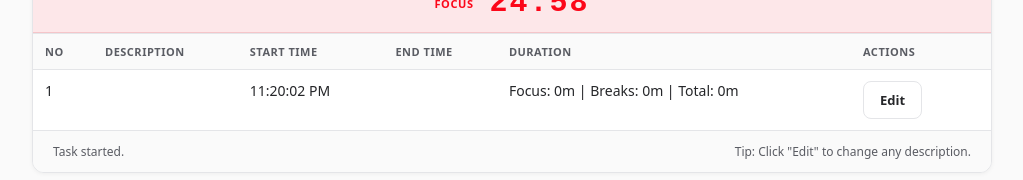
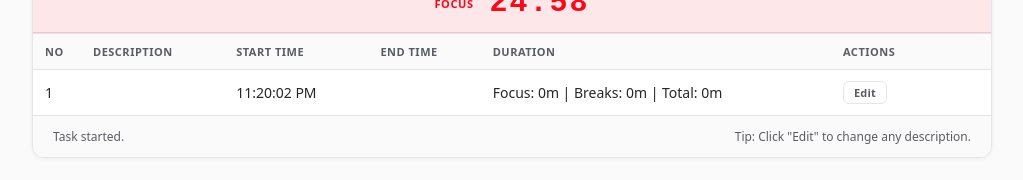
Before and after one commit to Thusithanjana/PomoLog, a React (Vite) app: page / in a window 1280 px wide. Both pictures are taken after a click on the button "Start Task". Shown: the part 462-642 px from the top of the page, without its empty margins (128-1151 px from the left). Built offline with nearby package versions, Linux system fonts and the light colour scheme; no server answers.

Commit message:
Implemented delete task, resume task, and time continuation. UI improvement

```diff
--- a/src/App.css
+++ b/src/App.css
@@ -141,6 +141,7 @@ button.ghost:hover:not(:disabled) {
   border-color: var(--ink-soft);
 }
 
+
 button:disabled {
   opacity: 0.4;
   cursor: not-allowed;
@@ -182,6 +183,54 @@ button.danger:hover:not(:disabled) {
   background: #a5030f;
 }
 
+/* ── Table action buttons ─────────────────────────────────── */
+.table-actions {
+  display: flex;
+  align-items: center;
+  gap: 4px;
+  flex-wrap: wrap;
+}
+
+button.table-action {
+  padding: 3px 10px;
+  font-size: 11px;
+  font-weight: 600;
+  letter-spacing: 0.2px;
+  border-radius: 6px;
+  background: transparent;
+  border: 1px solid var(--border);
+  color: var(--ink-soft);
+  transition: background 0.15s ease, border-color 0.15s ease, color 0.15s ease;
+}
+
+button.table-action:hover:not(:disabled) {
+  background: var(--muted);
+  border-color: var(--charcoal);
+  color: var(--ink);
+}
+
+button.table-action.resume {
+  color: var(--leaf);
+  border-color: rgba(35, 142, 47, 0.35);
+}
+
+button.table-action.resume:hover:not(:disabled) {
+  background: #eef7ef;
+  border-color: var(--leaf);
+  color: var(--leaf-hover);
+}
+
+button.table-action.delete {
+  color: var(--brand);
+  border-color: rgba(252, 7, 25, 0.3);
+}
+
+button.table-action.delete:hover:not(:disabled) {
+  background: var(--brand-tint);
+  border-color: var(--brand);
+  color: var(--brand-hover);
+}
+
 /* ── Table ────────────────────────────────────────────────── */
 .table-wrap {
   overflow-x: auto;
@@ -215,9 +264,13 @@ thead th {
 tbody td {
   padding: 11px 12px;
   border-bottom: 1px solid var(--border);
-  vertical-align: top;
+  vertical-align: middle;
   font-size: 14px;
   color: var(--ink);
+}
+
+tbody td.actions-cell {
+  white-space: nowrap;
 }
 
 tbody tr:last-child td {
--- a/src/App.jsx
+++ b/src/App.jsx
@@ -16,6 +16,7 @@ import { useNowTicker } from './hooks/useNowTicker'
 import { usePomodoroTimer } from './hooks/usePomodoroTimer'
 import { useTaskTimer } from './hooks/useTaskTimer'
 import { clearLocal, hasLocalDataToday, migrateLocalToRemote } from './lib/storage'
+import { BREAK_STATE_KEY } from './constants/storage'
 import { writeTimeEntry } from './lib/groups'
 import { downloadCsv } from './utils/csv'
 import { notifyTimerComplete } from './utils/notification'
@@ -36,6 +37,7 @@ function App() {
     isTaskRunning,
     isCallRunning,
     isAnyRunning,
+    remoteReady,
     reload,
     setDescription,
     startTask,
@@ -44,6 +46,7 @@ function App() {
     startCall,
     stopCall,
     updateTaskDescription,
+    deleteTask,
     setStatus,
     setUsePomodo,
     setPomodoroFocusMinutes,
@@ -103,7 +106,9 @@ function App() {
   const [breakModalMode, setBreakModalMode] = useState('auto')
   const [showBreakFinishedModal, setShowBreakFinishedModal] = useState(false)
   const [showConcurrentWarning, setShowConcurrentWarning] = useState(false)
-  const [breakTaskId, setBreakTaskId] = useState(null)
+  const [breakTaskId, setBreakTaskId] = useState(
+    () => localStorage.getItem(BREAK_STATE_KEY) ?? null,
+  )
 
   const nowMs = useNowTicker(isAnyRunning)
 
@@ -171,6 +176,87 @@ function App() {
     }, [isTaskRunning, runningTask, breakTaskId, breakTask, setStatus]),
     activeFocusMinutes,
   )
+
+  // Persist breakTaskId to localStorage so it survives tab/browser close.
+  useEffect(() => {
+    if (breakTaskId) {
+      localStorage.setItem(BREAK_STATE_KEY, breakTaskId)
+    } else {
+      localStorage.removeItem(BREAK_STATE_KEY)
+    }
+  }, [breakTaskId])
+
+  // Sync focus timer to wall-clock elapsed time whenever the running task changes.
+  // This corrects the countdown after a page reload — without this the timer would
+  // restart from the full focus duration regardless of how much time had already passed.
+  const syncedRunningIdRef = useRef(null)
+  useEffect(() => {
+    if (!remoteReady) return
+    if (runningId === syncedRunningIdRef.current) return
+    syncedRunningIdRef.current = runningId
+
+    if (!runningId || !runningTask?.usePomodo) return
+
+    const currentSession = runningTask.pomodoroSessions?.findLast?.((s) => !s.endISO)
+      ?? [...(runningTask.pomodoroSessions ?? [])].reverse().find((s) => !s.endISO)
+    if (!currentSession) return
+
+    const sessionBreakMs = currentSession.breaks?.reduce((sum, b) => sum + (b.duration ?? 0), 0) ?? 0
+    const elapsed = Date.now() - new Date(currentSession.startISO).getTime() - sessionBreakMs
+    const remaining = (runningTask.pomodoroFocusMinutes * 60 * 1000) - elapsed
+
+    if (remaining <= 0) {
+      pomodoroTimer.syncTimer(0)
+      notifyTimerComplete(runningTask.description)
+      setTimeout(() => {
+        setBreakModalMode('auto')
+        setShowBreakModal(true)
+      }, 0)
+    } else {
+      pomodoroTimer.syncTimer(remaining)
+    }
+  }, [remoteReady, runningId, runningTask, pomodoroTimer])
+
+  // Restore break timer after a page reload when breakTaskId was persisted.
+  const breakRestoredRef = useRef(false)
+  useEffect(() => {
+    if (breakRestoredRef.current) return
+    if (!remoteReady) return
+
+    breakRestoredRef.current = true
+
+    if (!breakTaskId) return
+
+    const bTask = tasks.find((t) => t.id === breakTaskId)
+    if (!bTask) {
+      setTimeout(() => setBreakTaskId(null), 0)
+      return
+    }
+
+    const lastSession = bTask.pomodoroSessions?.at(-1)
+      ?? [...(bTask.pomodoroSessions ?? [])].at(-1)
+    const lastBreak = lastSession?.breaks?.at(-1)
+      ?? [...(lastSession?.breaks ?? [])].at(-1)
+
+    if (!lastBreak) {
+      setTimeout(() => setBreakTaskId(null), 0)
+      return
+    }
+
+    const elapsed = Date.now() - new Date(lastBreak.startISO).getTime()
+    const remaining = (lastBreak.duration ?? 0) - elapsed
+
+    if (remaining <= 0) {
+      setTimeout(() => {
+        setBreakTaskId(null)
+        setShowBreakFinishedModal(true)
+        setStatus('Break finished while you were away. Resume your task when ready.')
+      }, 0)
+    } else {
+      pomodoroTimer.selectBreak(lastBreak.type, remaining)
+      setTimeout(() => setStatus('Break timer restored.'), 0)
+    }
+  }, [remoteReady, breakTaskId, tasks, pomodoroTimer, setStatus])
 
   const handleTakeBreak = useCallback(() => {
     if (!isTaskRunning || !runningTask?.usePomodo) return
@@ -424,6 +510,9 @@ function App() {
           runningCallId={runningCallId}
           nowMs={nowMs}
           onEdit={handleEditOpen}
+          onDelete={deleteTask}
+          onResume={resumeTask}
+          isAnyRunning={isAnyRunning}
           breakTaskId={breakTaskId}
           isBreakTime={pomodoroTimer.isBreakTime}
           breakTimeRemaining={pomodoroTimer.timeRemaining}
--- a/src/components/TaskTable.jsx
+++ b/src/components/TaskTable.jsx
@@ -9,6 +9,9 @@ export function TaskTable({
   runningCallId,
   nowMs,
   onEdit,
+  onDelete,
+  onResume,
+  isAnyRunning,
   breakTaskId,
   isBreakTime,
   breakTimeRemaining,
@@ -18,12 +21,12 @@ export function TaskTable({
       <table aria-label="Task log table">
         <thead>
           <tr>
-            <th style={{ width: 60 }}>No</th>
+            <th style={{ width: 48 }}>No</th>
             <th>Description</th>
             <th className="nowrap">Start Time</th>
             <th className="nowrap">End Time</th>
             <th className="nowrap">Duration</th>
-            <th style={{ width: 140 }}>Actions</th>
+            <th style={{ width: 160 }}>Actions</th>
           </tr>
         </thead>
 
@@ -45,6 +48,11 @@ export function TaskTable({
               ? `Focus: ${pomodoroStats.focus}m | Breaks: ${pomodoroStats.breaks}m | Total: ${pomodoroStats.total}m`
               : duration
 
+            const isRunning = task.id === runningId || task.id === runningCallId
+          const isCall = task.description === 'Call -'
+          const isStopped = Boolean(task.endISO) && !isRunning
+          const canResume = isStopped && !isCall && !isAnyRunning
+
           return (
               <tr key={task.id} className={isOnBreak ? 'break-row' : ''}>
                 <td>{no}</td>
@@ -59,14 +67,34 @@ export function TaskTable({
                     ? `Break: ${msToMMSS(breakTimeRemaining)} left`
                     : displayDuration}
                 </td>
-                <td>
+                <td className="actions-cell">
+                  <div className="table-actions">
                     <button
                       type="button"
-                    className="ghost"
+                      className="table-action"
                       onClick={() => onEdit(task.id)}
                     >
                       Edit
                     </button>
+                    {canResume && (
+                      <button
+                        type="button"
+                        className="table-action resume"
+                        onClick={() => onResume(task.id)}
+                      >
+                        Resume
+                      </button>
+                    )}
+                    {isStopped && (
+                      <button
+                        type="button"
+                        className="table-action delete"
+                        onClick={() => onDelete(task.id)}
+                      >
+                        Delete
+                      </button>
+                    )}
+                  </div>
                 </td>
               </tr>
             )
--- a/src/constants/storage.js
+++ b/src/constants/storage.js
@@ -1 +1,2 @@
 export const STORAGE_KEY = 'taskTimerApp.v1'
+export const BREAK_STATE_KEY = 'pomolog.v1.breakTaskId'
--- a/src/hooks/usePomodoroTimer.js
+++ b/src/hooks/usePomodoroTimer.js
@@ -39,15 +39,19 @@ export function usePomodoroTimer(isTaskRunning, onBreakRequired, focusMinutes =
     return () => clearInterval(intervalId)
   }, [isTaskRunning, isBreakTime, onBreakRequired])
 
-  const selectBreak = useCallback((breakType) => {
+  const selectBreak = useCallback((breakType, remainingMs = null) => {
     setIsBreakTime(true)
-    const duration = breakType === 'short' ? POMODORO_PRESETS.SHORT_BREAK : POMODORO_PRESETS.LONG_BREAK
+    const fullDuration = breakType === 'short' ? POMODORO_PRESETS.SHORT_BREAK : POMODORO_PRESETS.LONG_BREAK
     setBreakDuration({
       type: breakType,
-      ms: duration,
+      ms: fullDuration,
     })
-    setTimeRemaining(duration)
+    setTimeRemaining(remainingMs ?? fullDuration)
     setHasCompleted(false)
+  }, [])
+
+  const syncTimer = useCallback((ms) => {
+    setTimeRemaining(Math.max(0, ms))
   }, [])
 
   const skipBreak = useCallback(() => {
@@ -73,5 +77,6 @@ export function usePomodoroTimer(isTaskRunning, onBreakRequired, focusMinutes =
     selectBreak,
     skipBreak,
     resetTimer,
+    syncTimer,
   }
 }
--- a/src/hooks/useTaskTimer.js
+++ b/src/hooks/useTaskTimer.js
@@ -245,6 +245,16 @@ function reducer(state, action) {
       return { ...state, pomodoroFocusMinutes: action.payload }
     }
 
+    case 'DELETE_TASK': {
+      const updatedTasks = state.tasks.filter((task) => task.id !== action.payload.taskId)
+      const wasRunning = state.runningId === action.payload.taskId
+      return {
+        ...state,
+        tasks: updatedTasks,
+        runningId: wasRunning ? null : state.runningId,
+      }
+    }
+
     default:
       return state
   }
@@ -446,6 +456,10 @@ export function useTaskTimer() {
     })
   }, [])
 
+  const deleteTask = useCallback((taskId) => {
+    dispatch({ type: 'DELETE_TASK', payload: { taskId } })
+  }, [])
+
   const isTaskRunning = Boolean(state.runningId)
   const isCallRunning = Boolean(state.runningCallId)
 
@@ -457,6 +471,7 @@ export function useTaskTimer() {
     isTaskRunning,
     isCallRunning,
     isAnyRunning: isTaskRunning || isCallRunning,
+    remoteReady,
     reload,
     setDescription,
     startTask,
@@ -465,6 +480,7 @@ export function useTaskTimer() {
     startCall,
     stopCall,
     updateTaskDescription,
+    deleteTask,
     setStatus,
     setUsePomodo,
     setPomodoroFocusMinutes,
```
Lines whose indentation alone changed are shown as unchanged.
